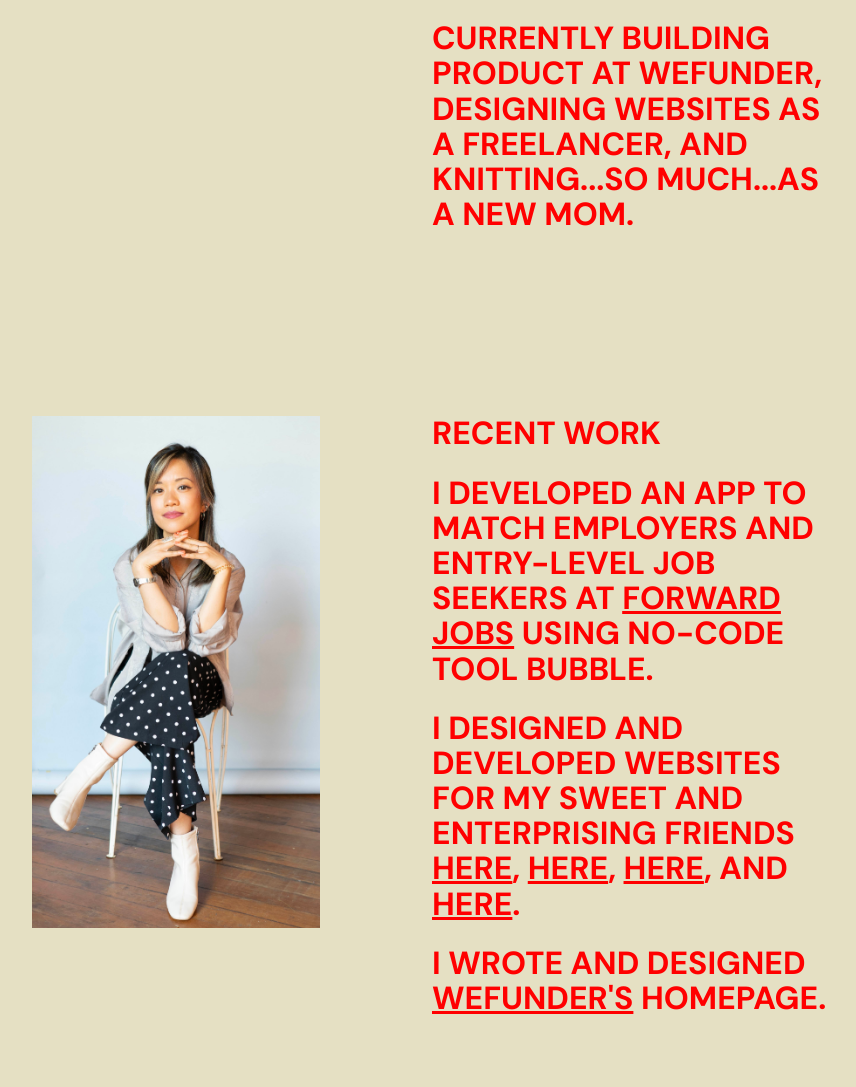
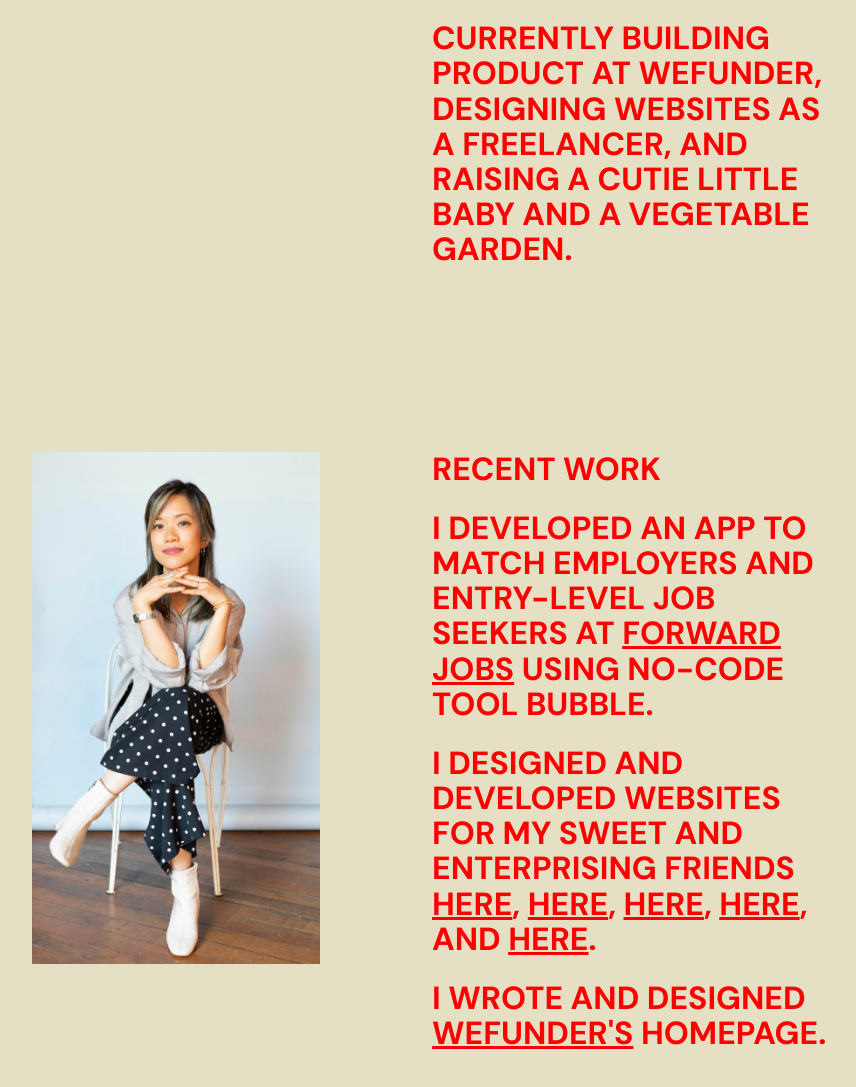
Before and after one commit to geekna/geenachen, a plain HTML site: page index.html in a window 1280 px wide. Shown: the part 501-1588 px from the top of the page, without its empty margins (208-1064 px from the left). Drawn offline with Linux system fonts and the light colour scheme; a script that the page names is missing.

Commit message:
edit bio

```diff
--- a/index.html
+++ b/index.html
@@ -28,7 +28,7 @@
                     Geena Chen is a startup generalist who writes, designs, codes, and executes other tasty schemes in the name of attaining ungodly success for her clients.
                 </p>
                 <p>
-                    Currently building product at Wefunder, designing websites as a freelancer, and knitting...so much...as a new mom.
+                    Currently building product at Wefunder, designing websites as a freelancer, and raising a cutie little baby and a vegetable garden.
                 </p>
             </div>
         </section>
@@ -44,7 +44,7 @@
                     I developed an app to match employers and entry-level job seekers at <a href="https://forwardjobs.io/" target="_blank">Forward Jobs</a> using no-code tool Bubble.
                 </p>
                 <p>
-                    I designed and developed websites for my sweet and enterprising friends <a href="https://mosagather.com/">here</a>, <a href="https://kmichelson.com/">here</a>, <a href="https://cosmictangent.com/" target="_blank">here</a>, and <a href="https://taketoday.co/" target="_blank">here</a>.
+                    I designed and developed websites for my sweet and enterprising friends <a href="https://mosagather.com/">here</a>, <a href="https://kmichelson.com/">here</a>, <a href="https://cosmictangent.com/" target="_blank">here</a>, <a href="https://taketoday.co/" target="_blank">here</a>, and <a href="https://www.atendercompany.com/" target="_blank">here</a>.
                 </p>
                 <p>
                     I wrote and designed <a href="https://wefunder.com" target="_blank">Wefunder's</a> homepage.
```
